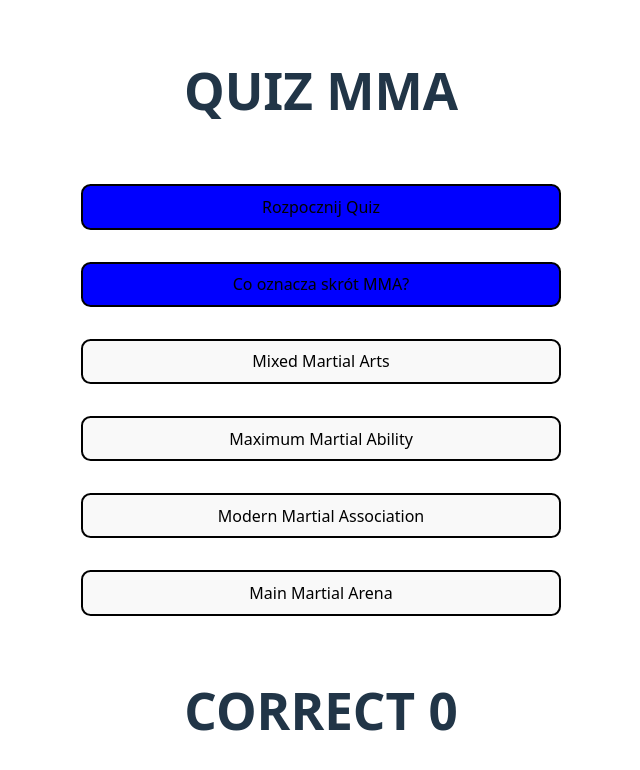
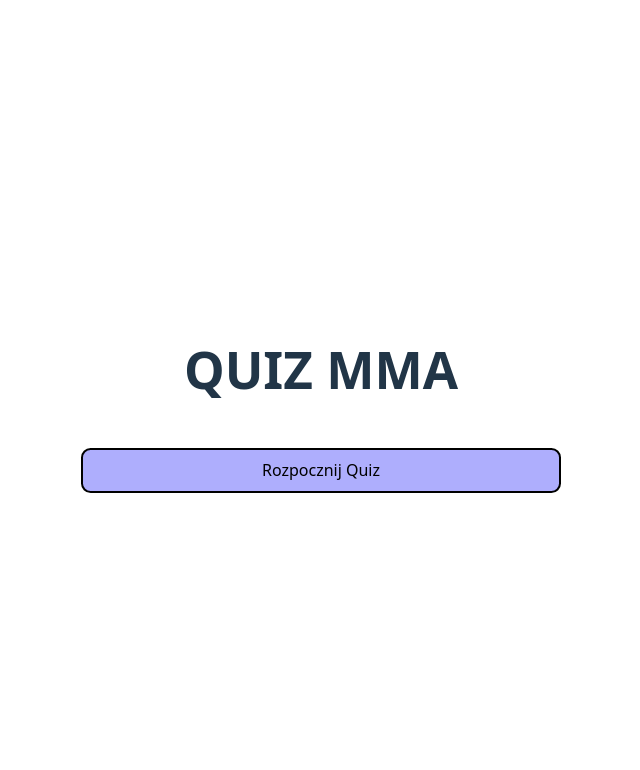
Before and after one commit to MrKris90Wlodowski/MODULE2_SPRINT_2, a React (Vite) app: page / in a window 1280 px wide. Shown: the top 770 px of the page, without its empty margins (319-959 px from the left). Built offline with nearby package versions, Linux system fonts and the light colour scheme.

Commit message:
Add 3-stage layout: intro, quiz, result screens

```diff
--- a/src/App.jsx
+++ b/src/App.jsx
@@ -1,22 +1,53 @@
 import { useState } from "react";
-import "./index.css";
+// import "./index.css";
 import QuizButton from "./components/QuizButton";
 import Wrapper from "./components/Wrapper";
 import QUESTIONS from "./data/quizQuestions";
+import LineText from "./components/LineText";
+
+
+const answers = [];
 
 const App = () => {
   const [nextAnswer, setNextAnswer] = useState(0);
   const [correctAnswer, setCorrectAnswer] = useState(0);
+  const [introStage, setIntroStage] = useState(true);
+  const [quizStage, setQuizStage] = useState(false);
+  const [resultStage, setResultStage] = useState(false);
 
   console.log(QUESTIONS.length);
-  console.log(QUESTIONS[nextAnswer]);
-  const hideElement = () => {};
+  // console.log(QUESTIONS[nextAnswer]);
+  console.log(nextAnswer);
+  // const answers = [];
+  const hideElement = () => {
+    setIntroStage(false);
+    setQuizStage(true);
+  };
   const nextQuestion = (value) => {
-    setNextAnswer(nextAnswer + 1);
+    const newAnswerIndex = nextAnswer + 1
+    // setNextAnswer(newAnswerIndex + 1);
     if (value === true) {
-      setCorrectAnswer(correctAnswer + 1)
+      setCorrectAnswer(correctAnswer + 1);
+      answers.push({isCorrect: value})
+    } else {
+      answers.push({isCorrect: value})
+    }
+
+    if (newAnswerIndex === 10) {
+      setQuizStage(false);
+      setResultStage(true)
+    } else {
+      setNextAnswer(newAnswerIndex);
     }
   };
+  // const showresult = () => {
+  //   if (nextAnswer === 10) {
+  //     setQuizStage(false);
+  //     setResultStage(true)
+  //   } else {
+  //     setNextAnswer
+  //   }
+  // }
   const question = QUESTIONS[nextAnswer].text;
   const answer1 = QUESTIONS[nextAnswer].answers[0].text;
   const answerValue1 = QUESTIONS[nextAnswer].answers[0].isCorrect;
@@ -27,20 +58,50 @@ const App = () => {
   const answer4 = QUESTIONS[nextAnswer].answers[3].text;
   const answerValue4 = QUESTIONS[nextAnswer].answers[3].isCorrect;
 
+  console.log(answers)
   return (
     <Wrapper>
+      {introStage && (
+        <Wrapper>
+          <h1>QUIZ MMA</h1>
+          <QuizButton className="lightBlue" onClick={hideElement}>
+            Rozpocznij Quiz
+          </QuizButton>
+        </Wrapper>
+      )}
+      {quizStage && (
+        <Wrapper>
+          <LineText>{question}</LineText>
+          {/* <QuizButton className="lightBlue">{question}</QuizButton> */}
+          <QuizButton onClick={(value) => {nextQuestion(value)}} value={answerValue1}>
+            {answer1}
+          </QuizButton>
+          <QuizButton onClick={(value) => {nextQuestion(value)}} value={answerValue2}>
+            {answer2}
+          </QuizButton>
+          <QuizButton onClick={(value) => {nextQuestion(value)}} value={answerValue3}>
+            {answer3}
+          </QuizButton>
+          <QuizButton onClick={(value) => {nextQuestion(value)}} value={answerValue4}>
+            {answer4}
+          </QuizButton>
+          <h1>CORRECT {correctAnswer}</h1>
+        </Wrapper>
+      )}
+      {resultStage &&
       <Wrapper>
-        <h1>QUIZ MMA</h1>
-        <QuizButton className="lightBlue" onClick={hideElement}>Rozpocznij Quiz</QuizButton>
-        <QuizButton className="lightBlue">{question}</QuizButton>
+        {QUESTIONS.map((quest, index) => (
+          <div>
+            <LineText>
+              Pytanie {index + 1}: {quest.text}
+            </LineText>
+            <LineText>
+              Pytanie Twoja odpowiedź: {index}
+            </LineText>
+          </div>
+        ))}
       </Wrapper>
-      <Wrapper>
-        <QuizButton onClick={nextQuestion} value={answerValue1}>{answer1}</QuizButton>
-        <QuizButton onClick={nextQuestion} value={answerValue2}>{answer2}</QuizButton>
-        <QuizButton onClick={nextQuestion} value={answerValue3}>{answer3}</QuizButton>
-        <QuizButton onClick={nextQuestion} value={answerValue4}>{answer4}</QuizButton>
-        <h1>CORRECT {correctAnswer}</h1>
-      </Wrapper>
+      }
     </Wrapper>
   );
 };
--- /dev/null
+++ b/src/components/LineText.jsx
@@ -0,0 +1,7 @@
+const LineText = ({children}) => {
+    return (
+        <p>{children}</p>
+    )
+}
+
+export default LineText
--- a/src/components/QuizButton.jsx
+++ b/src/components/QuizButton.jsx
@@ -1,6 +1,6 @@
 const QuizButton = ({className, value, onClick, children}) => {
     return (
-        <button className={className} onClick={() => {onClick(value)}}>{children}</button>
+        <button className={className} onClick={() => onClick(value)}>{children}</button>
     )
 }
 
--- a/src/data/quizQuestions.js
+++ b/src/data/quizQuestions.js
@@ -1,7 +1,3 @@
-// const que = QUESTIONS[0].text;
-// const ans = QUESTIONS[0].answers[0].text;
-// const ansVal = QUESTIONS[0].answers[0].isCorrect;
-
 const QUESTIONS = [
   {
     text: "Co oznacza skrót MMA?",
--- a/src/index.css
+++ b/src/index.css
@@ -38,6 +38,11 @@ h1 {
   line-height: 1.1;
 }
 
+p {
+  font-size: 1rem;
+    font-weight: 900;
+}
+
 button {
   border-radius: 0.6rem;
   border: 2px solid black;
@@ -51,22 +56,19 @@ button {
   transition: ease-in-out 1s;
 }
 button:hover {
-  background-color: #0000ff;
+  background-color: #aeaefd;
 }
 
 .lightBlue {
-  background-color: #0000ff;
+  background-color: #aeaefd;
 }
-/* button:focus,
-button:focus-visible {
-  outline: 4px auto -webkit-focus-ring-color;
-} */
+
 
 .flexStyle {
   display: flex;
   flex-direction: column;
   align-items: center;
-  gap: 2rem;
+  gap: 1rem;
 }
 
 .hideElement {
```
